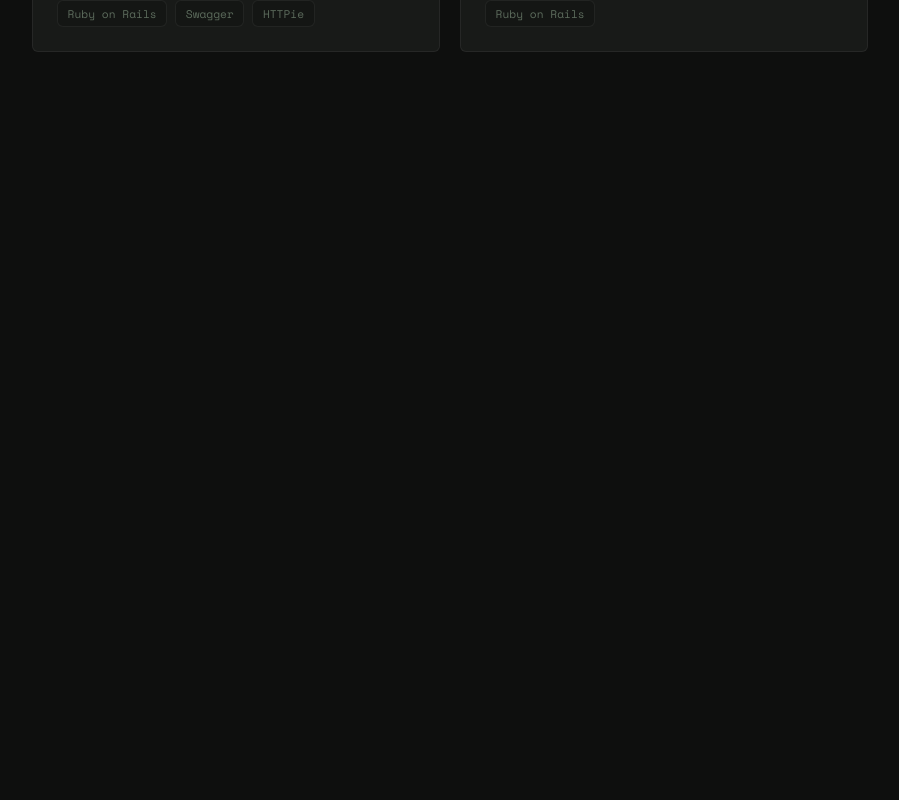
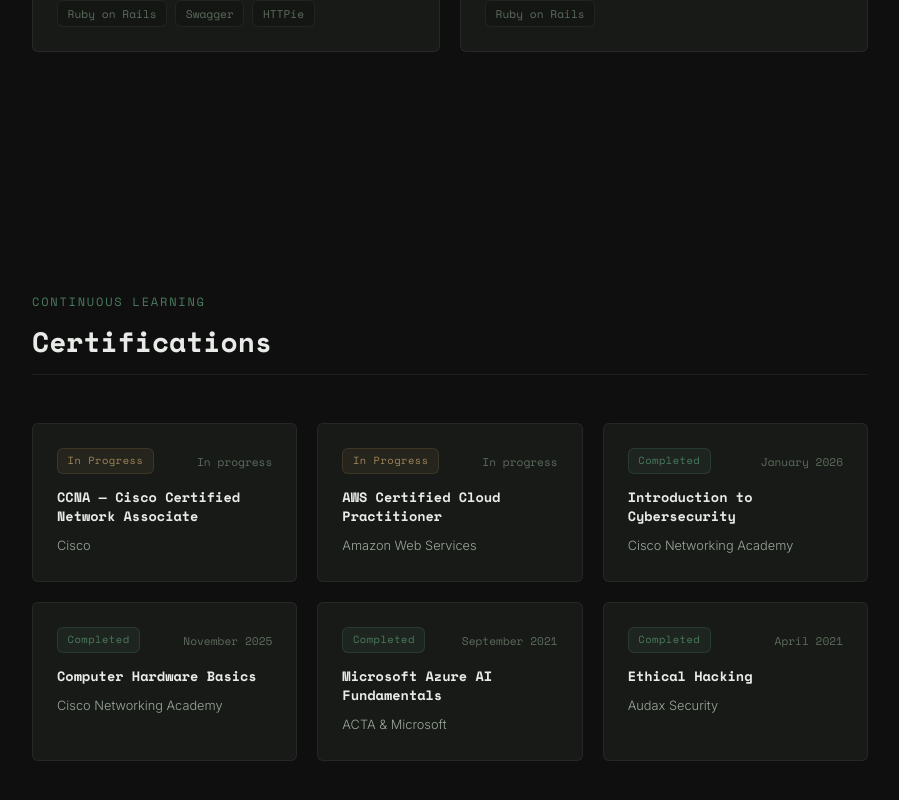
Before and after one commit to Jimsidi/jimsidi.github.io, a React (Vite) app: page / in a window 1280 px wide. Shown: the part 4421-5221 px from the top of the page, without its empty margins (190-1089 px from the left). Before the commit the page ends 4593 px from the top, so only its background shows below. Built offline with nearby package versions, Linux system fonts and the light colour scheme.

Commit message:
feat: add certifications section

```diff
--- a/src/App.tsx
+++ b/src/App.tsx
@@ -3,6 +3,7 @@ import Hero from './components/Hero'
 import Skills from './components/Skills'
 import Experience from './components/Experience'
 import Projects from './components/Projects'
+import Certifications from './components/Certifications'
 
 function App() {
   return (
@@ -13,6 +14,7 @@ function App() {
         <Skills />
         <Experience />
         <Projects />
+        <Certifications />
       </main>
     </>
   )
--- /dev/null
+++ b/src/components/Certifications.tsx
@@ -0,0 +1,65 @@
+const certifications = [
+  {
+    title: 'CCNA — Cisco Certified Network Associate',
+    issuer: 'Cisco',
+    date: 'In progress',
+    status: 'in-progress',
+  },
+  {
+    title: 'AWS Certified Cloud Practitioner',
+    issuer: 'Amazon Web Services',
+    date: 'In progress',
+    status: 'in-progress',
+  },
+  {
+    title: 'Introduction to Cybersecurity',
+    issuer: 'Cisco Networking Academy',
+    date: 'January 2026',
+    status: 'completed',
+  },
+  {
+    title: 'Computer Hardware Basics',
+    issuer: 'Cisco Networking Academy',
+    date: 'November 2025',
+    status: 'completed',
+  },
+  {
+    title: 'Microsoft Azure AI Fundamentals',
+    issuer: 'ACTA & Microsoft',
+    date: 'September 2021',
+    status: 'completed',
+  },
+  {
+    title: 'Ethical Hacking',
+    issuer: 'Audax Security',
+    date: 'April 2021',
+    status: 'completed',
+  },
+]
+
+function Certifications() {
+  return (
+    <section id="certifications">
+      <div className="container">
+        <p className="section-label">Continuous learning</p>
+        <h2 className="section-title">Certifications</h2>
+        <div className="certs__grid">
+          {certifications.map(cert => (
+            <div key={cert.title} className="cert__card">
+              <div className="cert__top">
+                <span className={`cert__status cert__status--${cert.status}`}>
+                  {cert.status === 'in-progress' ? 'In Progress' : 'Completed'}
+                </span>
+                <span className="cert__date">{cert.date}</span>
+              </div>
+              <h3 className="cert__title">{cert.title}</h3>
+              <p className="cert__issuer">{cert.issuer}</p>
+            </div>
+          ))}
+        </div>
+      </div>
+    </section>
+  )
+}
+
+export default Certifications
--- a/src/index.css
+++ b/src/index.css
@@ -548,3 +548,70 @@ section {
   color: #a0855a;
   border: 1px solid rgba(160, 130, 80, 0.2);
 }
+
+/* ── Certifications ───────────────────────────────────────── */
+.certs__grid {
+  display: grid;
+  grid-template-columns: repeat(auto-fill, minmax(260px, 1fr));
+  gap: 1.25rem;
+}
+
+.cert__card {
+  background: var(--bg-card);
+  border: 1px solid var(--border);
+  border-radius: var(--radius);
+  padding: 1.5rem;
+  display: flex;
+  flex-direction: column;
+  gap: 0.6rem;
+  transition: border-color 0.2s ease;
+}
+
+.cert__card:hover {
+  border-color: var(--accent-border);
+}
+
+.cert__top {
+  display: flex;
+  justify-content: space-between;
+  align-items: center;
+  margin-bottom: 0.25rem;
+}
+
+.cert__status {
+  font-family: var(--font-mono);
+  font-size: 0.65rem;
+  letter-spacing: 0.05em;
+  padding: 0.2rem 0.6rem;
+  border-radius: var(--radius);
+}
+
+.cert__status--completed {
+  background: rgba(74, 124, 95, 0.12);
+  color: var(--accent);
+  border: 1px solid var(--accent-border);
+}
+
+.cert__status--in-progress {
+  background: rgba(160, 130, 80, 0.1);
+  color: #a0855a;
+  border: 1px solid rgba(160, 130, 80, 0.2);
+}
+
+.cert__date {
+  font-family: var(--font-mono);
+  font-size: 0.7rem;
+  color: var(--text-muted);
+}
+
+.cert__title {
+  font-family: var(--font-mono);
+  font-size: 0.85rem;
+  color: var(--text-primary);
+  line-height: 1.4;
+}
+
+.cert__issuer {
+  font-size: 0.8rem;
+  color: var(--text-secondary);
+}
```
